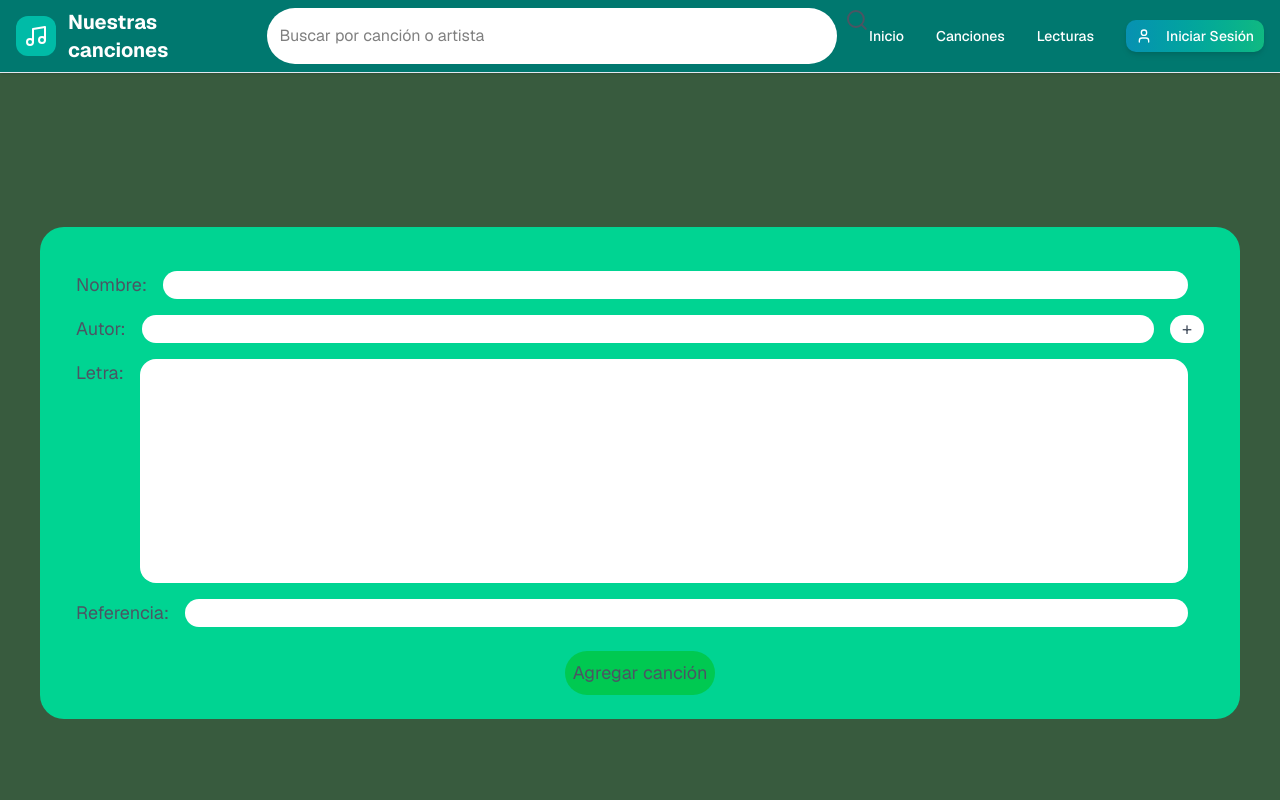
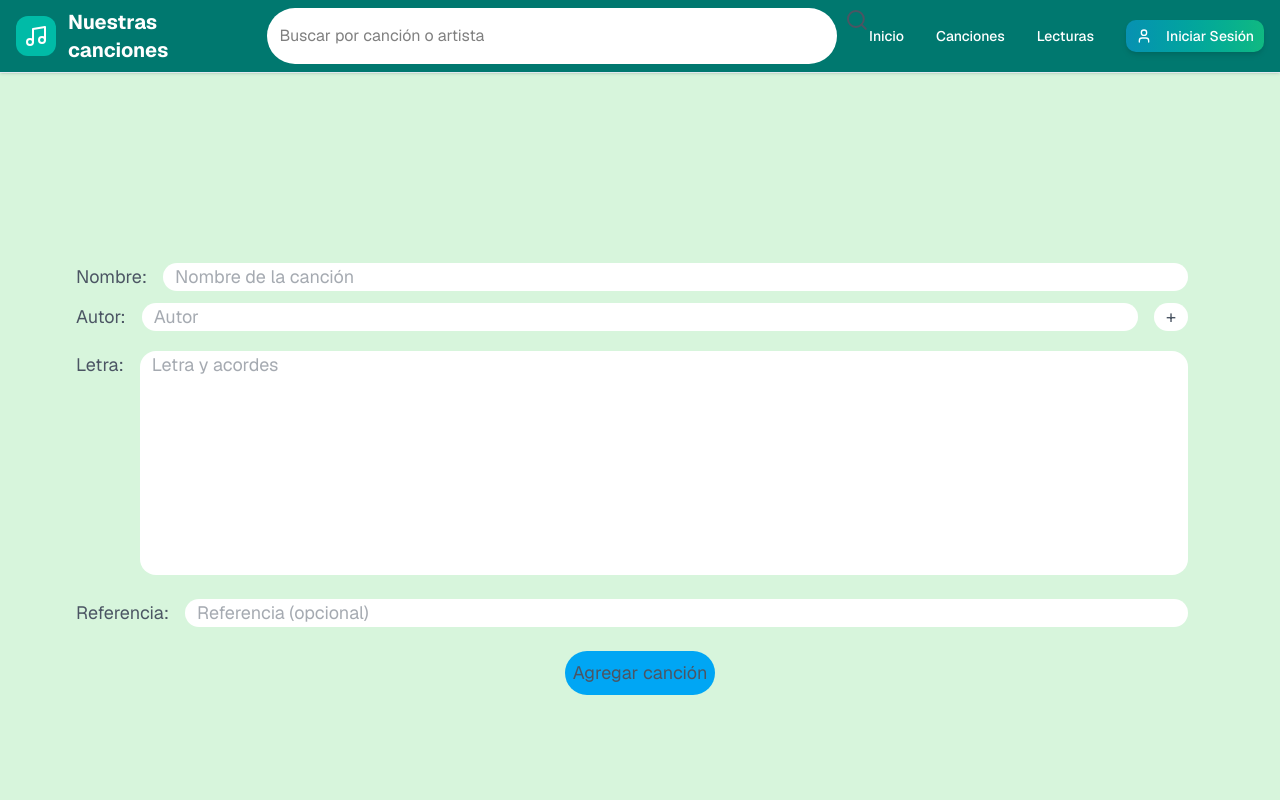
Before and after one commit to ceso217/acordes-app, a Next.js app: page /crear_cancion in a window 1280 px wide. Shown: the top 800 px of the page. Built offline with nearby package versions, Linux system fonts and the light colour scheme.

Commit message:
Avance crear cancion

```diff
--- a/app/api/canciones/route.ts
+++ b/app/api/canciones/route.ts
@@ -1,12 +1,32 @@
-import {prisma} from "@/lib/prisma";
+import { prisma } from "@/lib/prisma";
 import { NextResponse } from "next/server";
 
-export async function POST(req:Request) {
-    const body = await req.json();
-    const cancion = await prisma.cancion.create({data: body})
+export async function POST(req: Request) {
+  const { nombre, autor, letra, referencia } = await req.json();
+  try {
+    const cancion = await prisma.cancion.create({
+      data: {
+        nombre,
+        letra,
+        referencia,
+        autor: {
+          connect: {
+            nombre: autor,
+          },
+        },
+      },
+    });
+    return NextResponse.json(cancion, { status: 201 });
+  } catch (e) {
+    console.error(e);
+    return NextResponse.json(
+      { error: "Error creando la canción" },
+      { status: 500 }
+    );
+  }
 }
 
 export async function GET() {
-    const canciones = await prisma.cancion.findMany();
-    return NextResponse.json(canciones);
+  const canciones = await prisma.cancion.findMany();
+  return NextResponse.json(canciones);
 }
--- a/app/crear_cancion/page.tsx
+++ b/app/crear_cancion/page.tsx
@@ -1,57 +1,151 @@
 "use client";
 
 import { use } from "react";
-import {useForm} from "react-hook-form";
+import { useForm } from "react-hook-form";
 import axios from "axios";
+import { useEffect, useState } from "react";
+import { NuevoAutorModal } from "@/components/nuevo-autor-modal";
 
-type Form = { nombre: string, autor: string, letra: string, referencia: string };
+type Cancion = {
+  nombre: string;
+  autor: string;
+  letra: string;
+  referencia: string;
+};
 
 export default function CrearCancionesPage() {
-    const {register, handleSubmit, setError, formState: {errors, isSubmitting} } = useForm<Form>();
+  const [isOpen, setIsOpen] = useState(false);
 
-    const onSubmit = async (data:Form) => {
-        try{
+  const {
+    register,
+    handleSubmit,
+    reset,
+    setError,
+    formState: { errors, isSubmitting },
+  } = useForm<Cancion>({
+    mode: "onSubmit",
+  });
+
+  const onSubmit = async (data: Cancion) => {
+    try {
       const res = await axios.post("/api/canciones", data);
-
-            console.log("Respuesta del servidor:", res.data);
-        } catch(error: any) {
-            if(error.response){
-                setError()
-            }
-
+      reset();
+      console.log("Canción guardada:", res.data);
+    } catch (error: any) {
+      if (error.response) {
+        setError("root", {
+          type: "server",
+          message: error.response.data.message || "Error del servidor",
+        });
+      } else {
+        setError("root", {
+          type: "server",
+          message: "Error de red",
+        });
       }
     }
+  };
 
-    return(
-    <div className="h-screen flex items-center bg-[#385b3e] ">
-        <div className="flex flex-col items-center mx-10 p-9 pb-0 bg-emerald-400 rounded-3xl w-full h-auto text-lg">
-            <div className="my-2 w-full ">
+  useEffect(() => {});
+
+  return (
+    <div className="h-screen flex items-center bg-[#D7F5DC] ">
+      <form
+        onSubmit={handleSubmit(onSubmit)}
+        className="flex flex-col items-center mx-10 p-9 pb-0 rounded-3xl w-full h-auto text-lg"
+      >
+        <div className="w-full">
           <label className="flex">
             Nombre:
-                    <input className="bg-white mx-4 w-full rounded-xl px-3" type="text"/>
+            <div className="flex-1 px-4">
+              <input
+                {...register("nombre", {
+                  required: "El nombre de la canción es obligatorio",
+                })}
+                placeholder="Nombre de la canción"
+                className="bg-white w-full rounded-xl px-3"
+                type="text"
+              />
+              {errors.nombre && (
+                <p className="inline-block bg-red-500 rounded-4xl px-3 text-sm text-black translate-x-2 -translate-y-2 hover:text-lg transition-all">
+                  {errors.nombre.message}
+                </p>
+              )}
+            </div>
+          </label>
+        </div>
+        <div className="my-3 w-full">
+          <label className="flex">
+            Autor:
+            <div className="w-full">
+              <div className="flex">
+                <input
+                  {...register("autor", {
+                    required: "El autor es obligatorio",
+                  })}
+                  placeholder="Autor"
+                  className="bg-white flex-1 mx-4 rounded-xl px-3"
+                  type="text"
+                />
+                <button
+                  onClick={() => setIsOpen(true)}
+                  className="bg-white rounded-4xl mr-4 px-3 hover:scale-110 hover:bg-green-400 hover:shadow-2xl transition-all duration-300"
+                  type="button"
+                >
+                  +
+                </button>
+                <NuevoAutorModal
+                  isOpen={isOpen}
+                  onClose={() => setIsOpen(false)}
+                />
+              </div>
+              {errors.autor && (
+                <p className="inline-block bg-red-500 rounded-4xl px-3 text-sm text-black translate-x-6 -translate-y-2 hover:text-lg transition-all">
+                  {errors.autor.message}
+                </p>
+              )}
+            </div>
           </label>
         </div>
         <div className="my-2 w-full">
           <label className="flex">
-                    Autor:
-                    <input className="bg-white mx-4 w-full rounded-xl" type="text"/>
-                <button className="bg-white rounded-4xl px-3">+</button>
-            </label>
+            Letra:
+            <div className="w-full px-4">
+              <textarea
+                {...register("letra", {
+                  required: "La letra de la canción es obligatoria",
+                })}
+                placeholder="Letra y acordes"
+                className="bg-white w-full rounded-xl resize-none px-3"
+                rows={8}
+              />
+              {errors.letra && (
+                <p className="inline-block bg-red-500 rounded-4xl px-3 text-sm text-black translate-x-1 -translate-y-5 hover:text-lg transition-all">
+                  {errors.letra.message}
+                </p>
+              )}
             </div>
-            <div className="my-2 w-full">
-                <label className="flex ">
-                    Letra:
-                    <textarea className="bg-white mx-4 w-full rounded-xl resize-none" rows={8}/>
           </label>
         </div>
         <div className="mt-2 w-full">
           <label className="flex">
             Referencia:
-                    <input className="bg-white mx-4 w-full rounded-xl" type="text"/>
+            <input
+              {...register("referencia")}
+              placeholder="Referencia (opcional)"
+              className="bg-white mx-4 w-full rounded-xl px-3"
+              type="text"
+            />
           </label>
         </div>
-            <button type="submit" className="p-2 bg-green-500 rounded-4xl m-6">Agregar canción</button>
+        <button
+          type="submit"
+          disabled={isSubmitting}
+          className="p-2 bg-sky-500 rounded-4xl m-6 hover:scale-105 hover:bg-sky-400 hover:shadow-2xl transition-all duration-300"
+        >
+          Agregar canción
+        </button>
+      </form>
     </div>
-    </div>
-    )
+  );
 }
--- /dev/null
+++ b/components/nuevo-autor-modal.tsx
@@ -0,0 +1,132 @@
+"use client";
+
+import axios from "axios";
+import { useState } from "react";
+
+interface ModalProps {
+  isOpen: boolean;
+  onClose: () => void;
+  onCreated?: (autor: Autor) => void;
+}
+
+type Autor = {
+  id: number;
+  nombre: string;
+};
+
+function limpiarTexto(texto: string): string {
+  return texto
+    .normalize("NFD") // separa letras y acentos
+    .replace(/\p{Diacritic}/gu, "") // elimina los acentos
+    .toLowerCase() // pasa todo a minúsculas
+    .trim(); // quita espacios extras
+}
+
+export function NuevoAutorModal({ isOpen, onClose, onCreated }: ModalProps) {
+  if (!isOpen) return null;
+
+  const [nombre, setNombre] = useState("");
+  const [loading, setLoading] = useState(false);
+  const [error, setError] = useState<string | null>(null);
+
+  async function obtenerAutores(): Promise<Autor[]> {
+    try {
+      const response = await axios.get<Autor[]>("/api/autores");
+      return response.data ?? [];
+    } catch (error) {
+      console.error("Error al obtener los autores:", error);
+      return [];
+    }
+  }
+
+  async function handleCrearAutor(e?: React.FormEvent) {
+    e?.preventDefault();
+    setError(null);
+
+    const nombreTrim = nombre.trim();
+    if (!nombreTrim) {
+      setError("El nombre es obligatorio.");
+      return;
+    }
+    setLoading(true);
+
+    try {
+      const autores = await obtenerAutores();
+
+      const existe = autores.some(
+        (a) => limpiarTexto(a.nombre) === limpiarTexto(nombre)
+      );
+
+      if (existe) {
+        setError("Este autor ya existe.");
+        return;
+      }
+
+      const res = await axios.post<Autor>("/api/autores", {
+        nombre: nombreTrim,
+      });
+
+      const nuevoAutor = res.data;
+
+      if (onCreated) onCreated(nuevoAutor);
+      onClose();
+    } catch (err: any) {
+      console.log("Error creando autor:", err);
+      if (err?.response?.data?.message) {
+        setError(String(err.response.data.message));
+      } else {
+        setError("Error de red. Intenta de nuevo.");
+      }
+    } finally {
+      setLoading(false); // siempre deshabilitamos loading al final
+    }
+  }
+
+  return (
+    <div className="fixed inset-0 flex items-center justify-center bg-black/50 z-50">
+      <div className="flex flex-col items-center bg-[#D7F5DC] rounded-xl p-6 w-96 shadow-lg relative">
+        <h2 className="text-xl font-semibold mb-4 text-center">
+          Agregar nuevo autor
+        </h2>
+        <label className="flex">
+          Nombre:
+          <input
+            value={nombre}
+            onChange={(e) => setNombre(e.target.value)}
+            placeholder="Nombre del autor"
+            className="bg-white mx-4 w-full rounded-xl px-3"
+            type="text"
+            autoFocus
+          />
+          {error && (
+            <p className="absolute bg-red-500 rounded-4xl px-3 text-sm translate-y-6 translate-x-24 text-black">
+              {error}
+            </p>
+          )}
+        </label>
+
+        <div className="w-full flex justify-evenly">
+          <button
+            type="button"
+            onClick={handleCrearAutor}
+            disabled={loading}
+            className="bg-green-600 px-3 mt-4 rounded-4xl text-white"
+          >
+            Agregar
+          </button>
+          <button
+            type="button"
+            onClick={() => {
+              setError(null);
+              setNombre("");
+              onClose();
+            }}
+            className="bg-red-500 px-3 mt-4 text-white rounded-4xl"
+          >
+            Cerrar
+          </button>
+        </div>
+      </div>
+    </div>
+  );
+}
--- a/lib/prisma.ts
+++ b/lib/prisma.ts
@@ -1,9 +1,10 @@
+// lib/prisma.ts
 import { PrismaClient } from "@prisma/client";
 
 declare global {
   var prisma: PrismaClient | undefined;
 }
 
-export const prisma = global.prisma || new PrismaClient();
+export const prisma = global.prisma ?? new PrismaClient();
 
 if (process.env.NODE_ENV !== "production") global.prisma = prisma;
--- a/package.json
+++ b/package.json
@@ -10,7 +10,7 @@
   },
   "dependencies": {
     "@hookform/resolvers": "^3.10.0",
-    "@prisma/client": "^6.15.0",
+    "@prisma/client": "^6.16.3",
     "@radix-ui/react-accordion": "1.2.2",
     "@radix-ui/react-alert-dialog": "1.1.4",
     "@radix-ui/react-aspect-ratio": "1.1.1",
@@ -50,12 +50,12 @@
     "lucide-react": "^0.454.0",
     "next": "15.2.4",
     "next-themes": "^0.4.6",
-    "prisma": "^6.15.0",
     "react": "^18.3.1",
     "react-day-picker": "9.8.0",
     "react-dom": "^18.3.1",
     "react-hook-form": "^7.62.0",
     "react-resizable-panels": "^2.1.7",
+    "react-select": "^5.10.2",
     "recharts": "2.15.4",
     "sonner": "^1.7.4",
     "tailwind-merge": "^2.5.5",
@@ -69,6 +69,7 @@
     "@types/react": "^19",
     "@types/react-dom": "^19",
     "postcss": "^8.5",
+    "prisma": "^6.16.3",
     "tailwindcss": "^4.1.9",
     "tw-animate-css": "1.3.3",
     "typescript": "^5"
```
Also changed, not shown: components/navbar.tsx (+19 -11 lines), 2 other files (tests, documents, lock files or other folders). Lines whose indentation alone changed are shown as unchanged.
